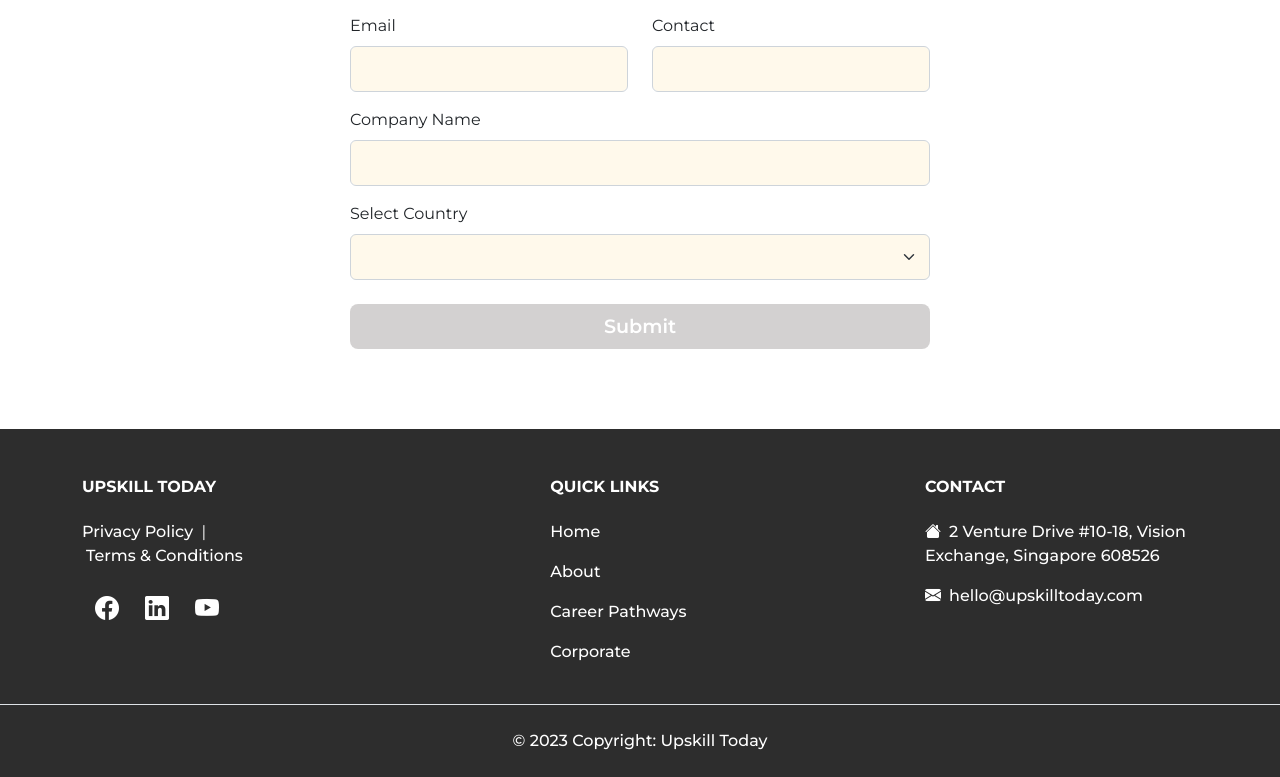
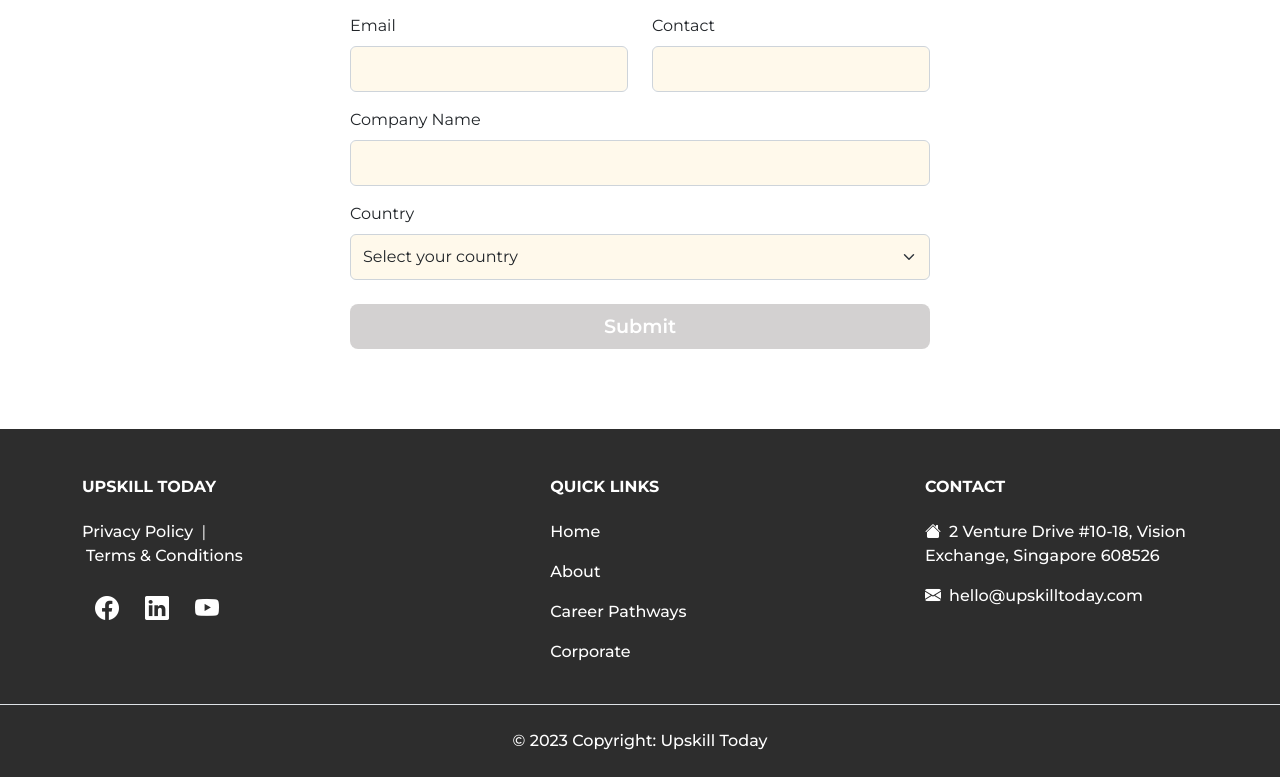
Before and after one commit to Chiang-Yong/Upskill-Today-1, a React (Create React App) app: page /Corporate in a window 1280 px wide. Shown: the part 2266-3043 px from the top of the page. Built offline with nearby package versions, Linux system fonts and the light colour scheme.

Commit message:
Summary Updates at 1346hrs
RegisterYourInterestPage - setIsFormComplete using from.checkValidity() function, add autoComplete as "off" in the form

The same updates on the CollaborateWithUsFrom.js and GetIntouch,js

```diff
--- a/src/pages/CareerPathway/RegisterYourInterest.js
+++ b/src/pages/CareerPathway/RegisterYourInterest.js
@@ -157,7 +157,7 @@ const RegisterYourInterest = () => {
       event.preventDefault();
       event.stopPropagation();
       event.nativeEvent.stopImmediatePropagation();
-      //  setIsFormComplete(true);
+      setIsFormComplete(form.checkValidity());
     } else {
       setSubmitResult(true);
 
@@ -209,6 +209,7 @@ const RegisterYourInterest = () => {
                 onSubmit={handleSubmit}
                 className="py-3"
                 style={RYIstyle.form}
+                autoComplete="off"
               >
                 <Row>
                   <Form.Group
@@ -284,7 +285,7 @@ const RegisterYourInterest = () => {
                      // validationState={contactError ? "error" : "success"}
                       onChange={handleChange}
                       onBlur={handleChange}
-                      onMouseMove={handleChange}
+                    //  onMouseMove={handleChange}
                     />
                     <Form.Control.Feedback type="invalid">
                       Please provide your contact number,
@@ -306,14 +307,17 @@ const RegisterYourInterest = () => {
                   className="mb-3"
                   style={RYIstyle.select}
                 >
-                  <Form.Label>Select Program</Form.Label>
+                  <Form.Label>Program Track</Form.Label>
                   <Form.Select
                     required
                     aria-label="Default select example"
                     name="program"
                     onChange={handleChange}
-                  >
-                    {/* <option>Select Your Upskill Program</option> */}
+                    onBlur={handleChange}
+                    onClick={handleChange}
+                   //defaultValue="Java Developer"
+                   >
+                    <option value="">  Select Your Upskill Program</option>
                     <option value="Java Developer">Java Developer</option>
                     <option value="JavaScript Developer">
                       Javscript Developer
@@ -337,9 +341,11 @@ const RegisterYourInterest = () => {
                     aria-label="Default select example"
                     name="country"
                     onChange={handleChange}
+                    onBlur={handleChange}
+                    onClick={handleChange}
+                   // defaultValue="Singapore"
                   >
-                    {/*} <option>Select Country</option> */}
-                    {/*<option valule="blank"></option> */}
+                    <option value="">Select your country</option>
                     <option value="Singapore">Singapore</option>
                     <option value="Philippines">Philippines</option>
                   </Form.Select>
--- a/src/pages/Contact/GetInTouch.js
+++ b/src/pages/Contact/GetInTouch.js
@@ -90,6 +90,7 @@ const GetInTouch = () => {
     if (form.checkValidity() === false) {
       event.preventDefault();
       event.stopPropagation();
+      setIsFormComplete(form.checkValidity())
     } else {
       setSubmitResult(true);
       //Axios.post(`http://localhost:${port}/api/intouch`, intouchData)
@@ -135,6 +136,7 @@ const GetInTouch = () => {
             <div className="contact-form">
               <Form
                 noValidate
+                autoComplete="off"
                 validated={validated}
                 onSubmit={handleSubmit}
                 className="  px-4 py-5"
@@ -213,7 +215,7 @@ const GetInTouch = () => {
                       name="contact"
                       onChange={handleChange}
                       onBlur={handleChange}
-                      onMouseMove={handleChange}
+                    //  onMouseMove={handleChange}
                       placeholder=""
                     />
                     <Form.Control.Feedback type="invalid">
--- a/src/pages/Corporate/CollaborateWithUsForm.js
+++ b/src/pages/Corporate/CollaborateWithUsForm.js
@@ -52,7 +52,7 @@ const CollaborateWithUsForm = () => {
       corporateData.firstname !== "" &&
       corporateData.email !== "" &&
       corporateData.contact !== "" &&
-      corporateData.program !== "" &&
+      corporateData.company !== "" &&
       corporateData.country !== "";
 
     setIsFormComplete(isCorporateDataComplete);
@@ -90,6 +90,7 @@ const CollaborateWithUsForm = () => {
     if (form.checkValidity() === false) {
       event.preventDefault();
       event.stopPropagation();
+      setIsFormComplete(form.checkValidity())
     } else {
       setSubmitResult(true);
       // backend server api endpoint
@@ -135,6 +136,7 @@ const CollaborateWithUsForm = () => {
                 validated={validated}
                 onSubmit={handleSubmit}
                 className="py-3 "
+                autoComplete="off"
               >
                 <Row>
                   <Form.Group
@@ -207,7 +209,7 @@ const CollaborateWithUsForm = () => {
                       name="contact"
                       onChange={handleChange}
                       onBlur={handleChange}
-                      onMouseLeave={handleChange}
+                      //  onMouseLeave={handleChange}
                       placeholder=""
                     />
                     <Form.Control.Feedback type="invalid">
@@ -237,8 +239,16 @@ const CollaborateWithUsForm = () => {
                   </Form.Control.Feedback>
                 </Form.Group>
                 <Form.Group as={Col} controlId="formCountry" className="mb-3">
-                  <Form.Label>Select Country</Form.Label>
-                  <Form.Select required name="country" onChange={handleChange}>
+                  <Form.Label>Country</Form.Label>
+                  <Form.Select
+                    required
+                    autoComplete="off"
+                    name="country"
+                    onChange={handleChange}
+                    onBlur={handleChange}
+                    onClick={handleChange}
+                  >
+                    <option value="" >Select your country</option>
                     <option value="blank"></option>
                     <option value="Afghanistan">Afghanistan</option>
                     <option value="Åland Islands">Åland Islands</option>
```
